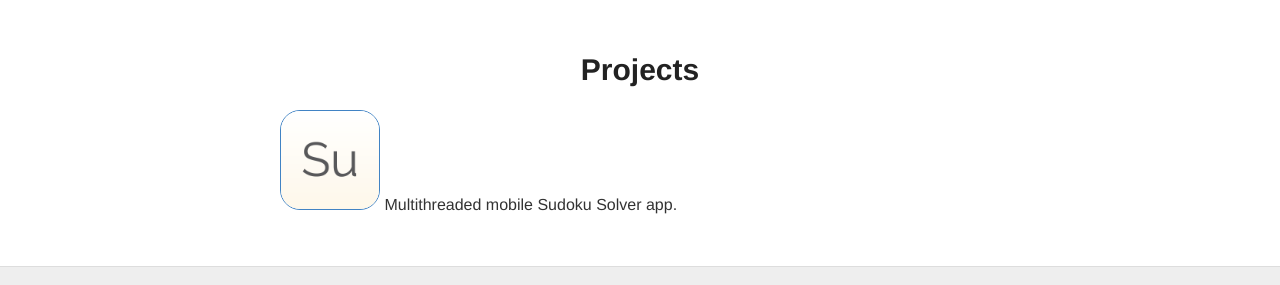
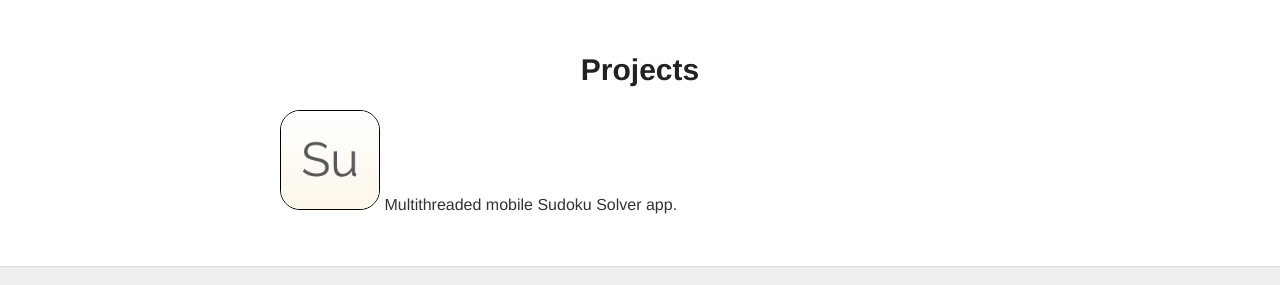
Before and after one commit to trentyou/trentyou.github.io, a Jekyll site: the page built from projects.md, in a window 1280 px wide. Shown: the part 220-505 px from the top of the page. Built offline with Jekyll 4.4.1, drawn with Linux system fonts in a browser that asks for light colours.

Commit message:
Updated projects.md

```diff
--- a/projects.md
+++ b/projects.md
@@ -9,6 +9,6 @@ published: true
 
 
 <a href="https://itunes.apple.com/us/app/pocket-sudoku-solver/id991259276?mt=8">
-<img src="http://trentyou.github.io/images/SudokuSolverIcon.png" style=" height:100px; width:100px; border-radius:20px; border-style:solid; border-width:1px">
+<img src="http://trentyou.github.io/images/SudokuSolverIcon.png" style=" height:100px; width:100px; border-radius:20px; border-style:solid; border-width:1px; border-color:black">
 </a>
 Multithreaded mobile Sudoku Solver app.
```
